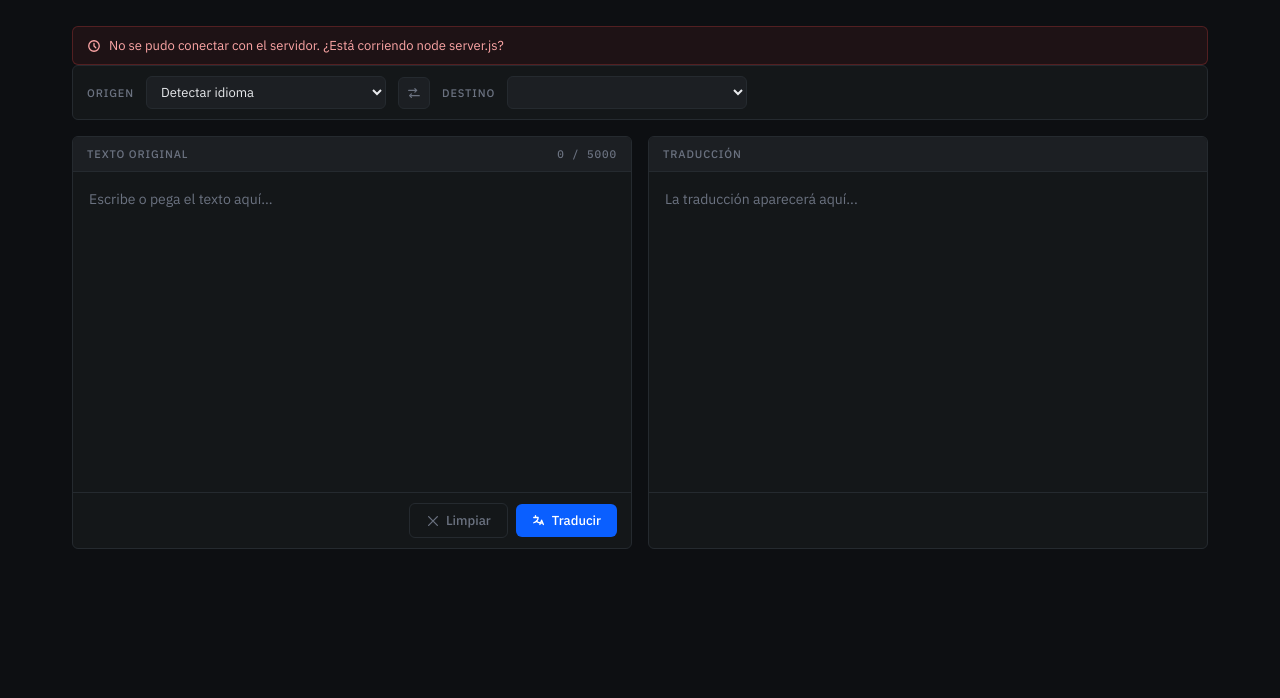
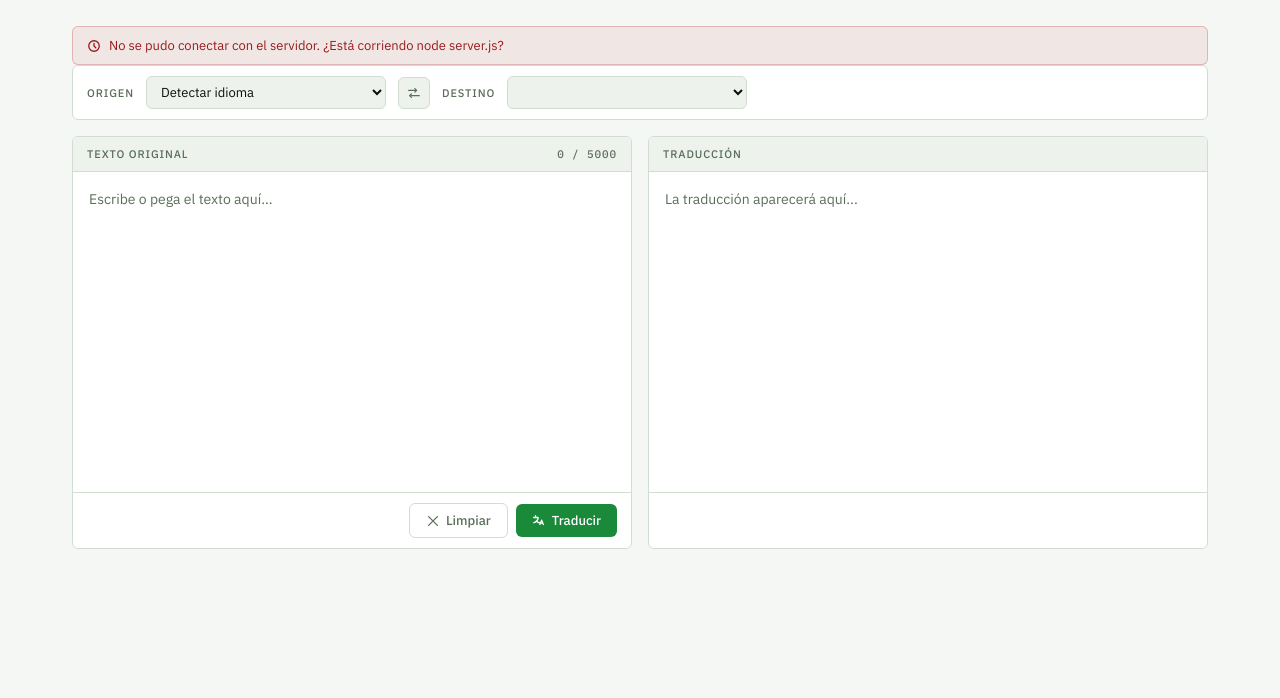
Before and after one commit to michaelpardo19/deepApi-translator, a website: page public/index.html in a window 1280 px wide. Shown: the part 102-800 px from the top of the page. Drawn offline with Linux system fonts and the light colour scheme; no server answers.

Commit message:
Change colors style.css

```diff
--- a/public/styles.css
+++ b/public/styles.css
@@ -1,18 +1,18 @@
 :root {
-  --bg: #0d0f12;
-  --surface: #141719;
-  --surface2: #1c1f23;
-  --border: #252a2f;
-  --border-active: #0a5fff;
-  --text: #e8eaed;
-  --text-muted: #6b7280;
-  --text-dim: #9ca3af;
-  --accent: #0a5fff;
-  --accent-hover: #1a6bff;
-  --accent-dim: rgba(10, 95, 255, 0.12);
-  --success: #10b981;
-  --warning: #f59e0b;
-  --danger: #ef4444;
+  --bg: #f5f7f5;
+  --surface: #ffffff;
+  --surface2: #edf2ed;
+  --border: #d1ddd1;
+  --border-active: #1a8a3a;
+  --text: #0d0d0d;
+  --text-muted: #5a6e5a;
+  --text-dim: #3a4e3a;
+  --accent: #1a8a3a;
+  --accent-hover: #157a30;
+  --accent-dim: rgba(26, 138, 58, 0.10);
+  --success: #157a30;
+  --warning: #b45309;
+  --danger: #b91c1c;
   --radius: 6px;
   --font: 'IBM Plex Sans', sans-serif;
   --mono: 'IBM Plex Mono', monospace;
@@ -62,7 +62,7 @@ header {
   justify-content: center;
   font-size: 14px;
   font-weight: 700;
-  color: white;
+  color: #ffffff;
   font-family: var(--mono);
 }
 
@@ -276,7 +276,7 @@ textarea[readonly] {
 
 .btn-primary {
   background: var(--accent);
-  color: white;
+  color: #ffffff;
 }
 
 .btn-primary:hover { background: var(--accent-hover); }
@@ -304,9 +304,9 @@ textarea[readonly] {
 }
 
 .status-bar.visible { opacity: 1; }
-.status-bar.error { background: rgba(239,68,68,0.08); border: 1px solid rgba(239,68,68,0.25); color: #fca5a5; }
-.status-bar.success { background: rgba(16,185,129,0.08); border: 1px solid rgba(16,185,129,0.2); color: #6ee7b7; }
-.status-bar.info { background: var(--accent-dim); border: 1px solid rgba(10,95,255,0.2); color: #93c5fd; }
+.status-bar.error { background: rgba(185,28,28,0.07); border: 1px solid rgba(185,28,28,0.25); color: #991b1b; }
+.status-bar.success { background: rgba(21,122,48,0.08); border: 1px solid rgba(21,122,48,0.25); color: #145228; }
+.status-bar.info { background: var(--accent-dim); border: 1px solid rgba(26,138,58,0.25); color: #145228; }
 
 .status-bar svg { width: 14px; height: 14px; flex-shrink: 0; }
 
@@ -314,8 +314,8 @@ textarea[readonly] {
 .spinner {
   width: 14px;
   height: 14px;
-  border: 2px solid rgba(255,255,255,0.2);
-  border-top-color: white;
+  border: 2px solid rgba(255,255,255,0.35);
+  border-top-color: #ffffff;
   border-radius: 50%;
   animation: spin 0.6s linear infinite;
 }
```
